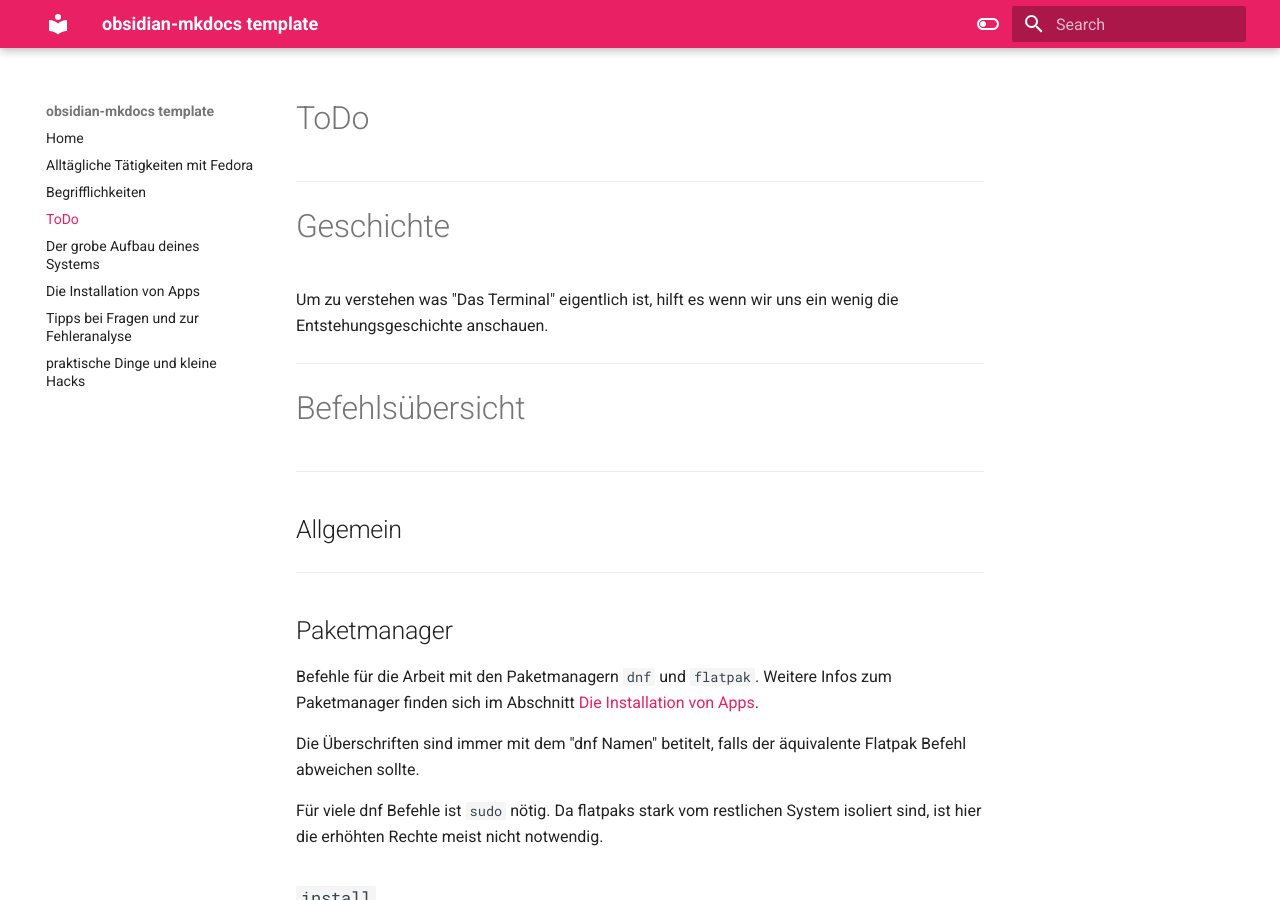
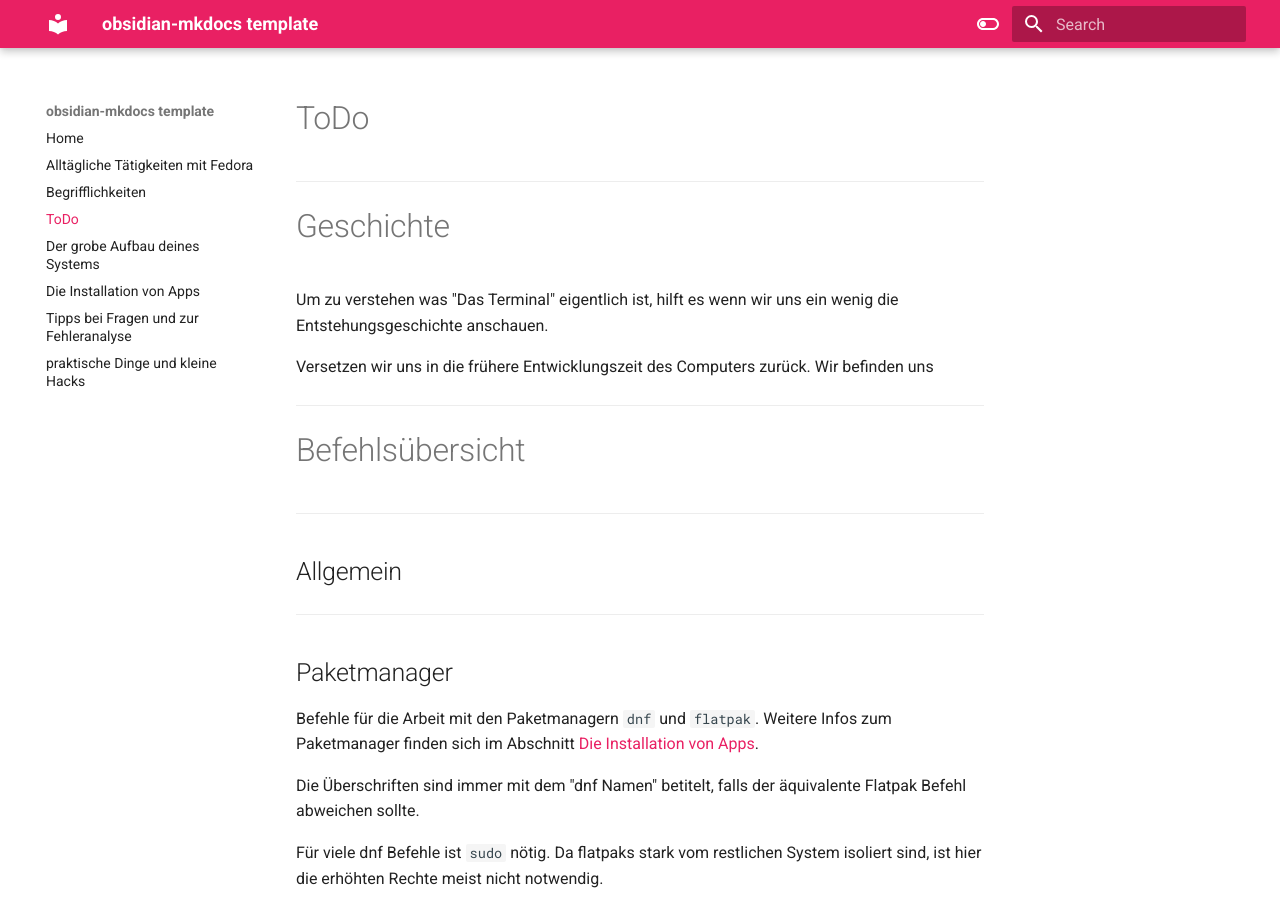
Before and after one commit to Tecipry/Handbuch-fedoraKDE, an MkDocs documentation site: the page built from docs/Das Terminal.md, in a window 1280 px wide and 900 px high. Built offline with MkDocs 1.6.1 and Material for MkDocs 9.7.7, drawn with Linux system fonts in a browser that asks for light colours.

Commit message:
backup from:  20-12-2025 12:48:05

```diff
--- a/docs/Das Terminal.md
+++ b/docs/Das Terminal.md
@@ -4,6 +4,8 @@
 # Geschichte
 
 Um zu verstehen was "Das Terminal" eigentlich ist, hilft es wenn wir uns ein wenig die Entstehungsgeschichte anschauen.
+
+Versetzen wir uns in die frühere Entwicklungszeit des Computers zurück. Wir befinden uns
 
 ---
 # Befehlsübersicht
```
